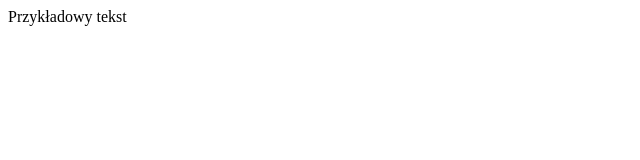
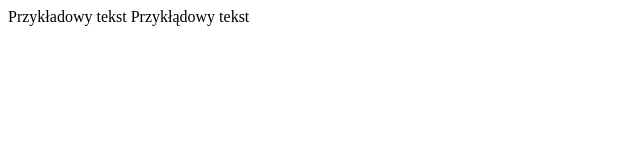
Before and after one commit to davep777/przyrodniczy, a plain HTML site: page index.html in a window 1280 px wide. Shown: the whole page, without its empty margins (0-640 px from the left). Drawn offline with Linux system fonts and the light colour scheme.

Commit message:
Update index.html

```diff
--- a/index.html
+++ b/index.html
@@ -4,5 +4,6 @@
 </head>
 <body>
 Przykładowy tekst
+Przykłądowy tekst
 </body>
 </html>
```
